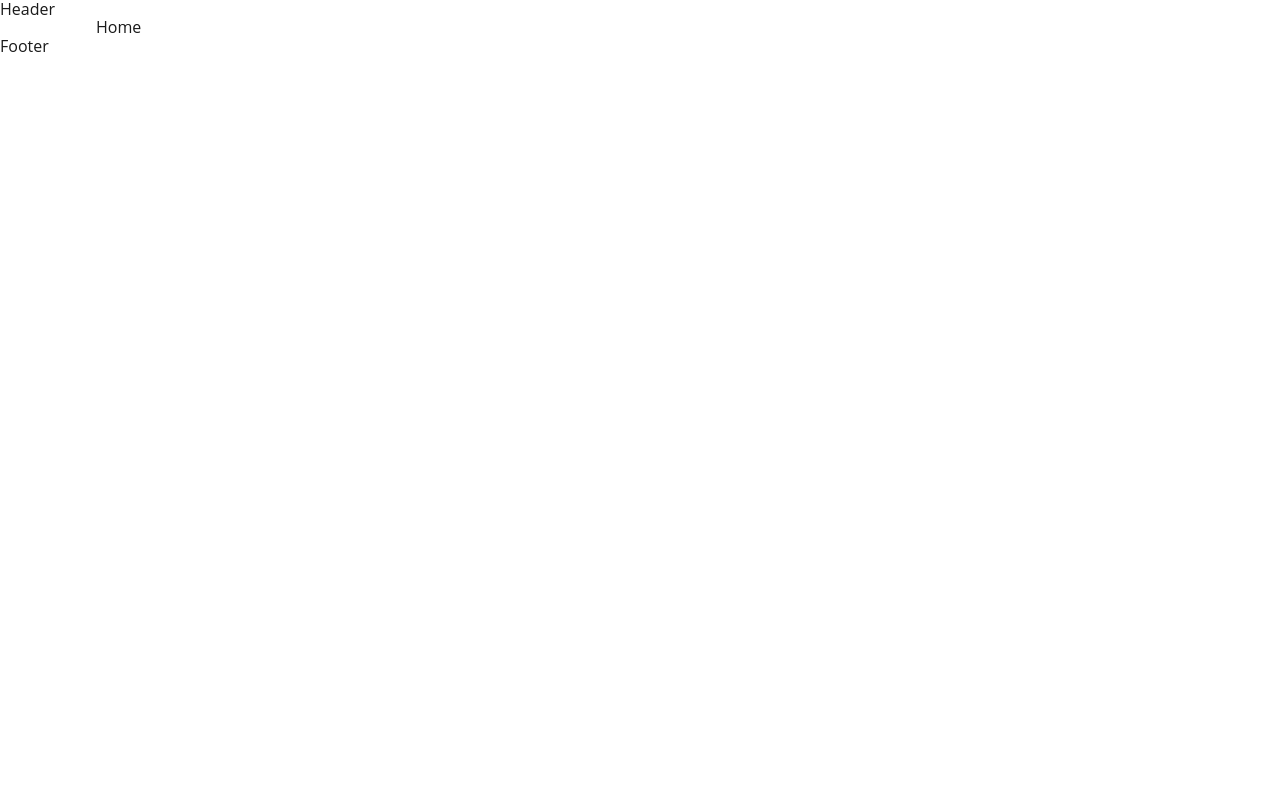
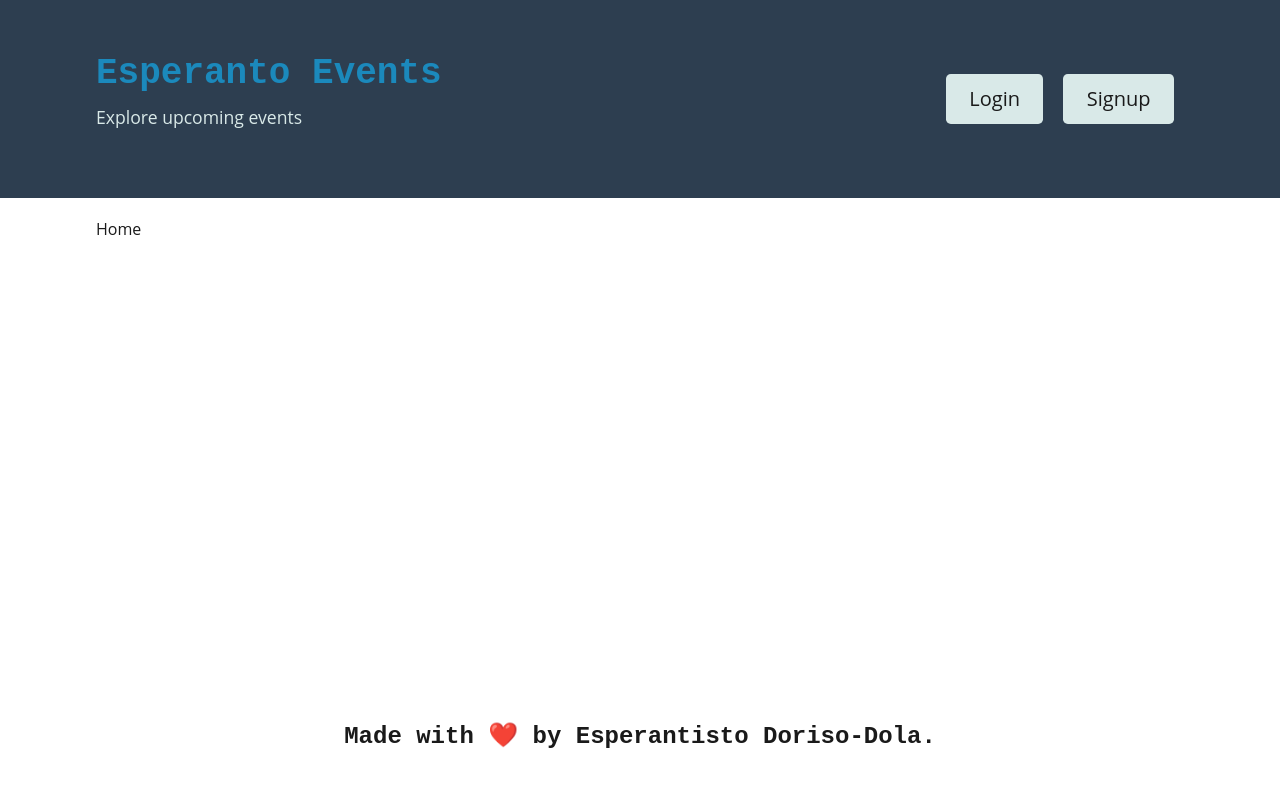
Before and after one commit to Chenson92/Amikaro, a React (Create React App) app in the folder client/: page / in a window 1280 px wide. Shown: the top 786 px of the page. Built offline with nearby package versions, Linux system fonts and the light colour scheme.

Commit message:
added Header and Footer

```diff
--- a/client/src/App.js
+++ b/client/src/App.js
@@ -16,17 +16,17 @@ import SingleEvent from "./pages/SingleEvent";
 import Profile from "./pages/Profile";
 
 //TODO:
-// import Header from "./components/Header";
-// import Footer from "./components/Footer";
+import Header from "./components/Header";
+import Footer from "./components/Footer";
 
 //TODO: Move
 // export default function Header() {
-function Header() {
-  return <header>Header</header>;
-}
-function Footer() {
-  return <footer>Footer</footer>;
-}
+// function Header() {
+//   return <header>Header</header>;
+// }
+// function Footer() {
+//   return <footer>Footer</footer>;
+// }
 
 // Construct our main GraphQL API endpoint
 const httpLink = createHttpLink({
--- /dev/null
+++ b/client/src/components/Footer/index.js
@@ -0,0 +1,31 @@
+import React from "react";
+import { useLocation, useNavigate } from "react-router-dom";
+
+const Footer = () => {
+  const location = useLocation();
+  const navigate = useNavigate();
+  return (
+    <footer className="w-100 mt-auto bg-secondary p-4">
+      <div className="container text-center mb-5">
+        {location.pathname !== "/" && (
+          <button className="btn btn-dark mb-3" onClick={() => navigate(-1)}>
+            &larr; Go Back
+          </button>
+        )}
+        <h4>
+          Made with{" "}
+          <span
+            className="emoji"
+            role="img"
+            aria-label="heart"
+            aria-hidden="false">
+            ❤️
+          </span>{" "}
+          by Esperantisto Doriso-Dola.
+        </h4>
+      </div>
+    </footer>
+  );
+};
+
+export default Footer;
--- /dev/null
+++ b/client/src/components/Header/index.js
@@ -0,0 +1,44 @@
+import React from "react";
+import { Link } from "react-router-dom";
+
+import Auth from "../../utils/auth";
+
+const Header = () => {
+  const logout = (event) => {
+    event.preventDefault();
+    Auth.logout();
+  };
+  return (
+    <header className="bg-primary text-light mb-4 py-3 flex-row align-center">
+      <div className="container flex-row justify-space-between-lg justify-center align-center">
+        <div>
+          <Link to="/">
+            <h1>Esperanto Events</h1>
+          </Link>
+          <p>Explore upcoming events</p>
+        </div>
+        <div>
+          {Auth.loggedIn() ? (
+            <>
+              <Link to="/me">{Auth.getProfile().data.username}'s profile</Link>
+              <button className="btn btn-lg btn-light m-2" onClick={logout}>
+                Logout
+              </button>
+            </>
+          ) : (
+            <>
+              <Link className="btn btn-lg btn-light m-2" to="/login">
+                Login
+              </Link>
+              <Link className="btn btn-lg btn-light m-2" to="/signup">
+                Signup
+              </Link>
+            </>
+          )}
+        </div>
+      </div>
+    </header>
+  );
+};
+
+export default Header;
```
